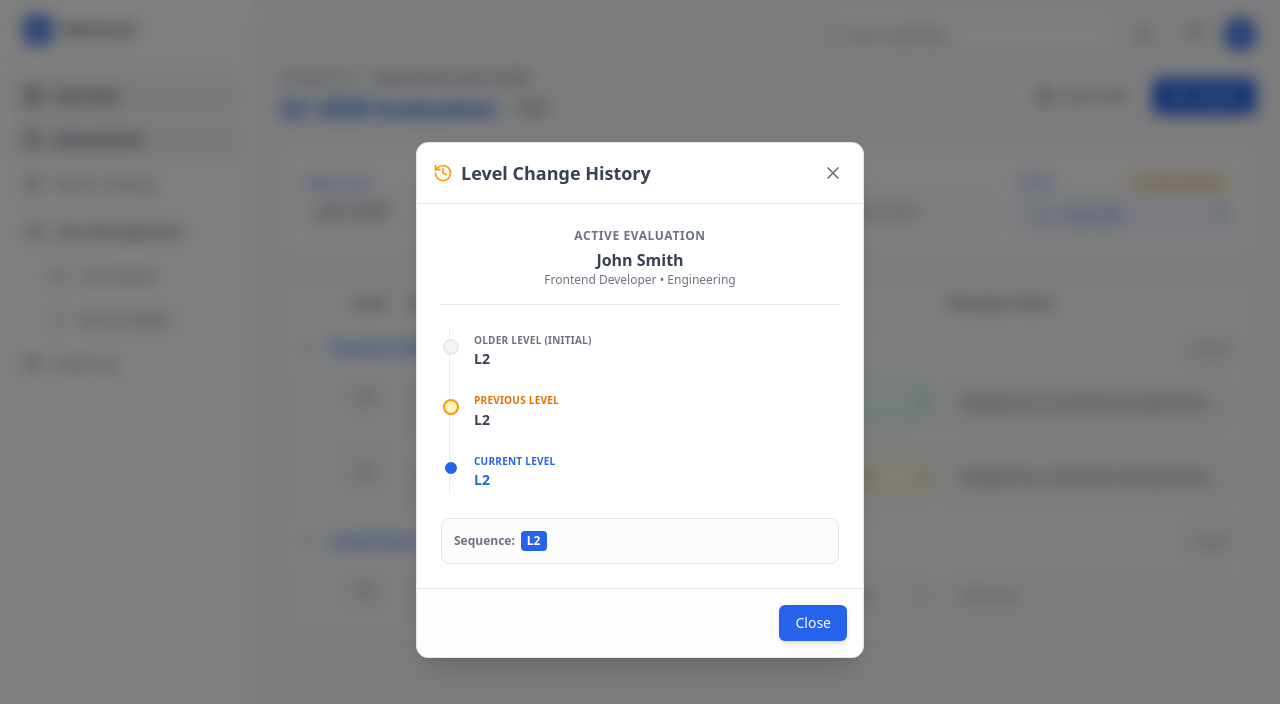
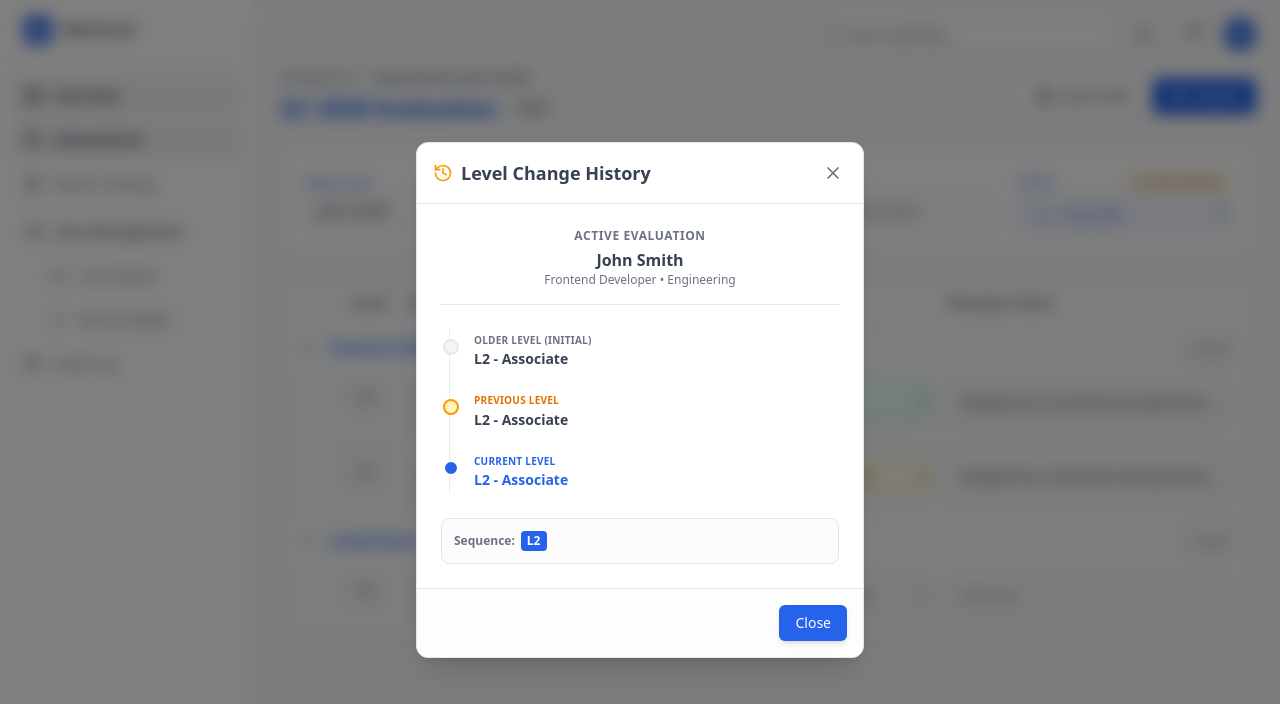
Before and after one commit to manthanethics-alt/PMS, a Next.js app: page /dashboard/assessments in a window 1280 px wide. Both pictures are taken after a click on the button "LEVEL HISTORY". Shown: the top 704 px of the page. Built offline with nearby package versions, Linux system fonts and the light colour scheme.

Commit message:
feat: show full level description names in evaluation history modal

```diff
--- a/src/app/dashboard/assessments/page.tsx
+++ b/src/app/dashboard/assessments/page.tsx
@@ -9,6 +9,12 @@ const employees = [
   { id: "e2", name: "Sarah Williams", department: "Product", role: "Product Manager", initialLevel: "L3" },
   { id: "e3", name: "Alex Turner", department: "Design", role: "UI/UX Designer", initialLevel: "L2" },
 ];
+
+const levelNames: Record<string, string> = {
+  "L2": "L2 - Associate",
+  "L3": "L3 - Senior Associate",
+  "L4": "L4 - Principal",
+};
 
 export default function AssessmentFormPage() {
   // Employee Selection State
@@ -346,7 +352,9 @@ export default function AssessmentFormPage() {
                   <span className="absolute -left-[31px] top-1.5 flex h-4 w-4 items-center justify-center rounded-full bg-muted border-2 border-border"></span>
                   <div className="flex flex-col">
                     <span className="text-[10px] font-bold text-muted-foreground uppercase tracking-wide">Older Level (Initial)</span>
-                    <span className="text-sm font-semibold text-foreground mt-0.5">{selectedEmp.initialLevel}</span>
+                    <span className="text-sm font-semibold text-foreground mt-0.5">
+                      {levelNames[selectedEmp.initialLevel] || selectedEmp.initialLevel}
+                    </span>
                   </div>
                 </div>
 
@@ -356,7 +364,7 @@ export default function AssessmentFormPage() {
                   <div className="flex flex-col">
                     <span className="text-[10px] font-bold text-amber-600 uppercase tracking-wide">Previous Level</span>
                     <span className="text-sm font-semibold text-foreground mt-0.5">
-                      {levelHistory.length > 1 ? levelHistory[levelHistory.length - 2] : selectedEmp.initialLevel}
+                      {levelNames[levelHistory.length > 1 ? levelHistory[levelHistory.length - 2] : selectedEmp.initialLevel] || selectedEmp.initialLevel}
                     </span>
                   </div>
                 </div>
@@ -367,7 +375,7 @@ export default function AssessmentFormPage() {
                   <div className="flex flex-col">
                     <span className="text-[10px] font-bold text-primary uppercase tracking-wide">Current Level</span>
                     <span className="text-sm font-bold text-primary dark:text-primary-foreground mt-0.5">
-                      {level}
+                      {levelNames[level] || level}
                     </span>
                   </div>
                 </div>
```
